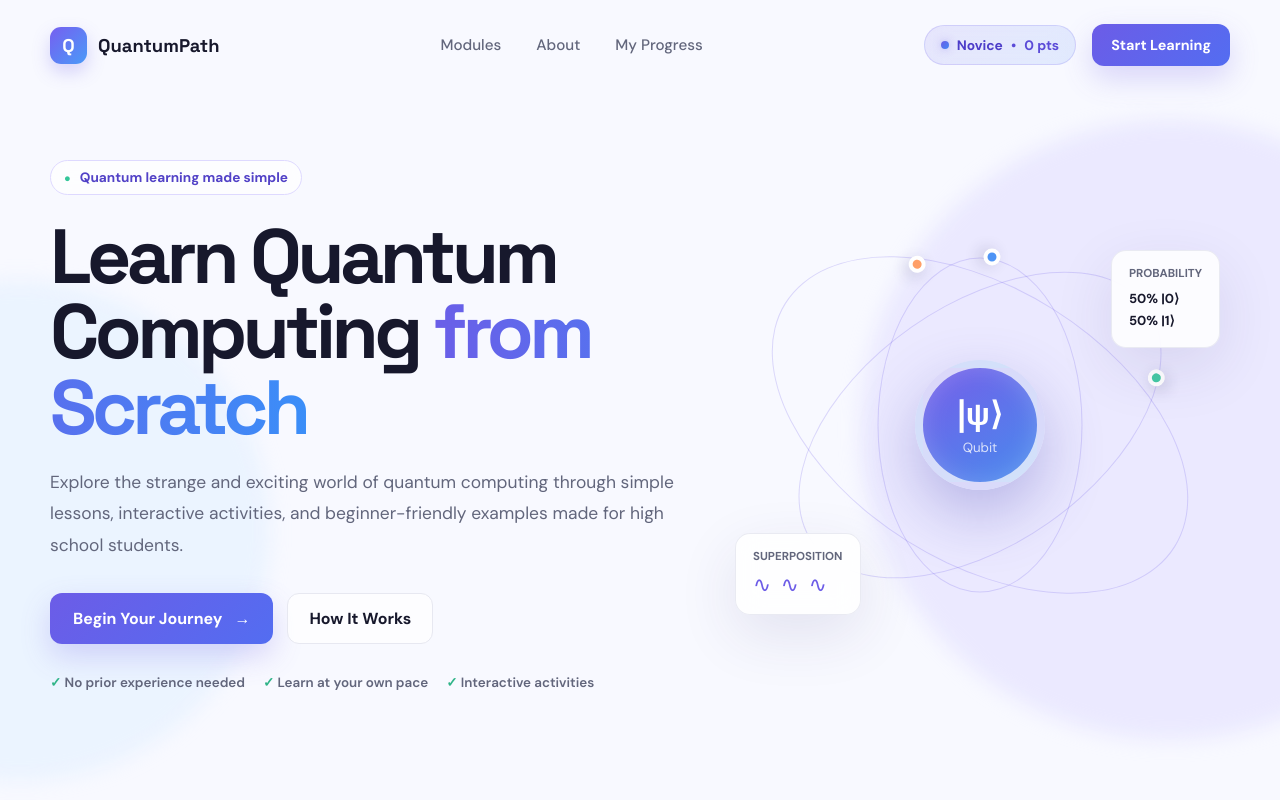
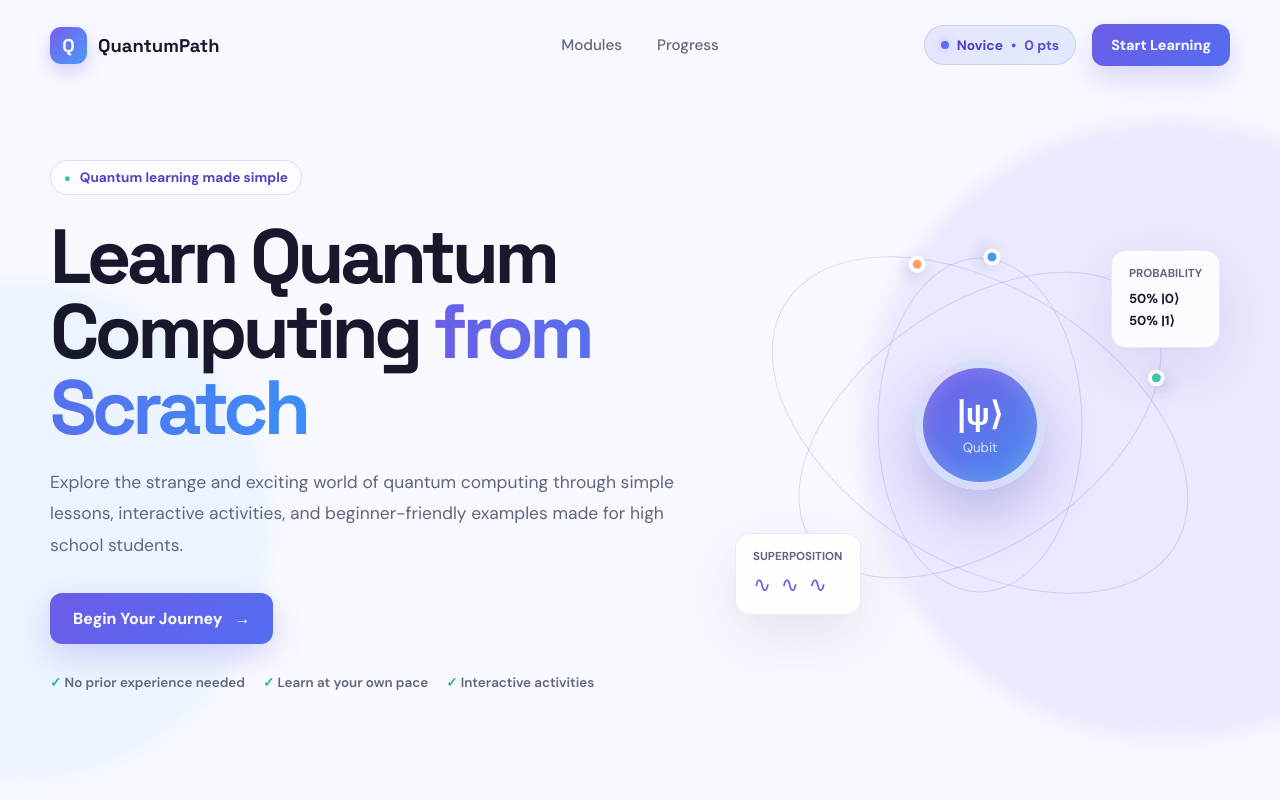
Before and after one commit to anayD04/Quantum-Cyberlearning, a React (Create React App) app: page / in a window 1280 px wide. Shown: the top 800 px of the page. Built offline with nearby package versions, Linux system fonts and the light colour scheme.

Commit message:
add changes of UI

```diff
--- a/src/App.css
+++ b/src/App.css
@@ -84,6 +84,10 @@ a {
 }
 
 .nav-links {
+  position: absolute;
+  left: 50%;
+  transform: translateX(-50%);
+
   display: flex;
   align-items: center;
   gap: 35px;
--- a/src/HomePage.js
+++ b/src/HomePage.js
@@ -107,8 +107,7 @@ function HomePage() {
 
         <nav className="nav-links" aria-label="Main navigation">
           <Link to="/modules">Modules</Link>
-          <a href="#about">About</a>
-          <Link to="/progress">My Progress</Link>
+          <Link to="/progress">Progress</Link>
         </nav>
 
         <div className="navbar-actions">
@@ -160,10 +159,6 @@ function HomePage() {
                 Begin Your Journey
                 <span aria-hidden="true">→</span>
               </button>
-
-              <a className="secondary-button" href="#about">
-                How It Works
-              </a>
             </div>
 
             <div className="hero-features">
```
